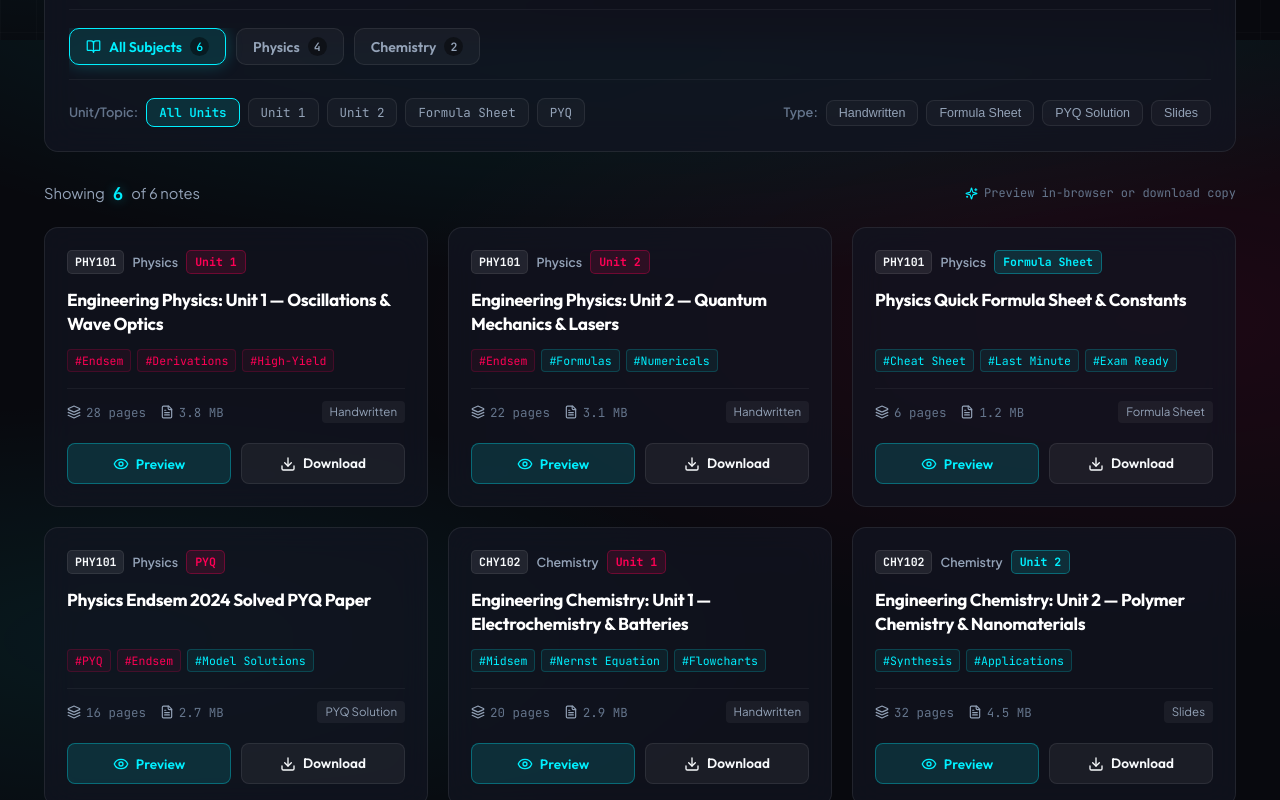
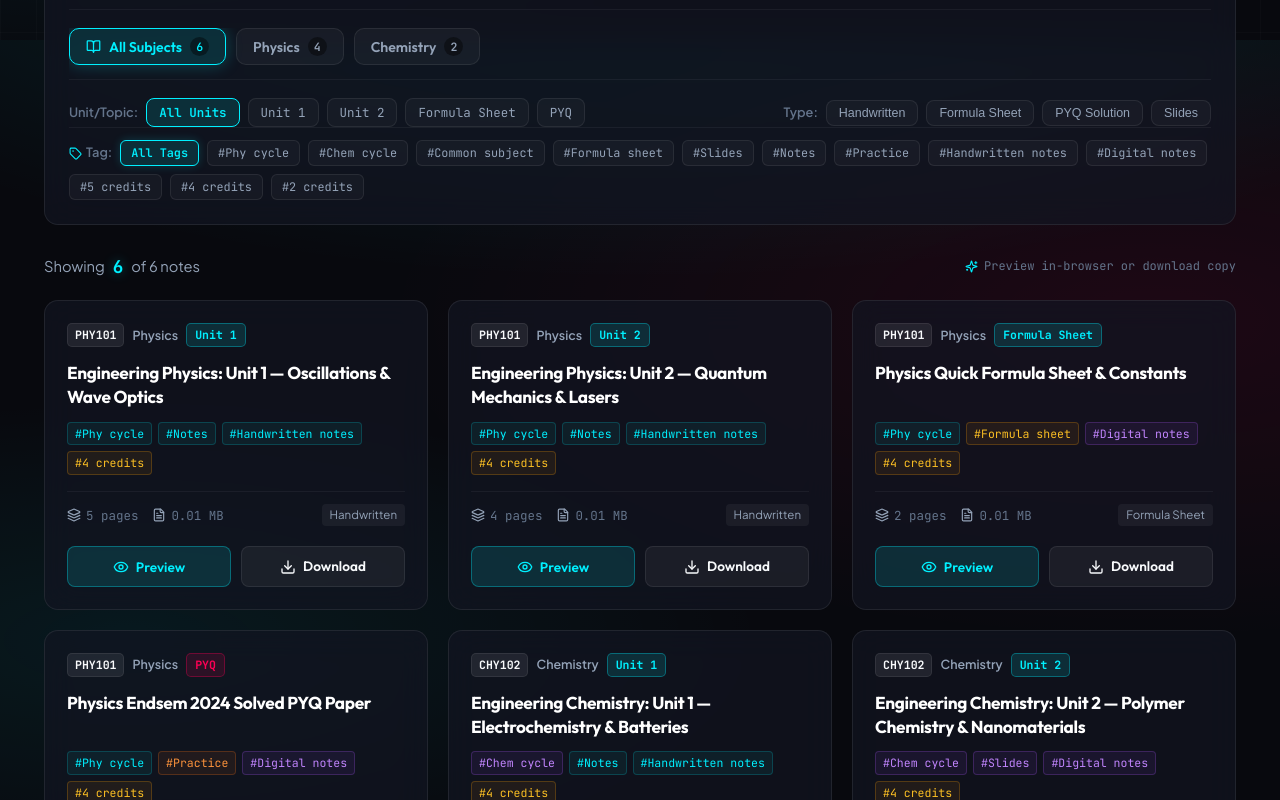
Before and after one commit to sreevats30/sreevats-notes, a React (Vite) app: page / in a window 1280 px wide. Shown: the part 760-1560 px from the top of the page. Built offline with nearby package versions, Linux system fonts and the light colour scheme.

Commit message:
changes to tags

```diff
--- a/src/App.jsx
+++ b/src/App.jsx
@@ -9,6 +9,7 @@ import { PdfViewerModal } from './components/PdfViewerModal';
 import { CgpaCalculator } from './components/CgpaCalculator';
 import { Footer } from './components/Footer';
 import { BookOpen, Search, Sparkles, FilterX, HelpCircle, Layers, ArrowRight } from 'lucide-react';
+import { getNoteTags } from './config';
 
 export function App() {
   const [notes] = useState(rawNotesData);
@@ -20,6 +21,7 @@ export function App() {
   const [selectedType, setSelectedType] = useState('');
   const [selectedBranch, setSelectedBranch] = useState('');
   const [selectedSemester, setSelectedSemester] = useState('');
+  const [selectedTag, setSelectedTag] = useState('');
   const [sortBy, setSortBy] = useState('recent');
 
   // Modals
@@ -44,6 +46,7 @@ export function App() {
     setSelectedType('');
     setSelectedBranch('');
     setSelectedSemester('');
+    setSelectedTag('');
     setSortBy('recent');
   };
 
@@ -55,6 +58,10 @@ export function App() {
       if (selectedType && n.type !== selectedType) return false;
       if (selectedBranch && n.branch !== selectedBranch) return false;
       if (selectedSemester && n.semester !== Number(selectedSemester)) return false;
+      if (selectedTag) {
+        const noteTags = getNoteTags(n);
+        if (!noteTags.includes(selectedTag)) return false;
+      }
       return true;
     });
 
@@ -74,7 +81,7 @@ export function App() {
       }
       return 0;
     });
-  }, [notes, selectedSubject, selectedUnit, selectedType, selectedBranch, selectedSemester, sortBy]);
+  }, [notes, selectedSubject, selectedUnit, selectedType, selectedBranch, selectedSemester, selectedTag, sortBy]);
 
   // Stats calculation
   const totalPages = useMemo(() => {
@@ -124,6 +131,8 @@ export function App() {
                 setSelectedBranch={setSelectedBranch}
                 selectedSemester={selectedSemester}
                 setSelectedSemester={setSelectedSemester}
+                selectedTag={selectedTag}
+                setSelectedTag={setSelectedTag}
                 sortBy={sortBy}
                 setSortBy={setSortBy}
                 onResetFilters={resetAllFilters}
@@ -137,6 +146,9 @@ export function App() {
                   <span className="showing-text">of {notes.length} notes</span>
                   {selectedSubject && (
                     <span className="active-subj-tag">in {selectedSubject}</span>
+                  )}
+                  {selectedTag && (
+                    <span className="active-subj-tag">#{selectedTag}</span>
                   )}
                 </div>
 
--- a/src/components/NoteCard.jsx
+++ b/src/components/NoteCard.jsx
@@ -1,12 +1,24 @@
 import React from 'react';
 import { Eye, Download, FileText, Calendar, Hash, Layers } from 'lucide-react';
-import { FILES_BASE_URL } from '../config';
+import { FILES_BASE_URL, getNoteTags } from '../config';
 
 export function NoteCard({ note, onPreview }) {
+  const activeTags = React.useMemo(() => getNoteTags(note), [note]);
+
   const isExamAlert =
     note.type === 'PYQ Solution' ||
     note.unit === 'PYQ' ||
-    note.tags?.some(t => /endsem|pyq|midsem/i.test(t));
+    activeTags.some(t => /last-minute|practice|endsem|pyq|midsem/i.test(t));
+
+  const getTagColorClass = (tag) => {
+    const t = tag.toLowerCase();
+    if (t.includes('practice')) return 'card-tag-orange';
+    if (t.includes('chem')) return 'card-tag-purple';
+    if (t.includes('common')) return 'card-tag-green';
+    if (t.includes('formula') || t.includes('credit')) return 'card-tag-amber';
+    if (t.includes('digital') || t.includes('slide')) return 'card-tag-purple';
+    return 'card-tag-blue';
+  };
 
   const downloadUrl = `${FILES_BASE_URL}${note.file}`;
 
@@ -33,19 +45,16 @@ export function NoteCard({ note, onPreview }) {
       </h3>
 
       {/* Tags row */}
-      {note.tags && note.tags.length > 0 && (
+      {activeTags.length > 0 && (
         <div className="card-tags-list">
-          {note.tags.map((tag, idx) => {
-            const isRedTag = /endsem|pyq|high-yield|important|derivation/i.test(tag);
-            return (
-              <span
-                key={idx}
-                className={`card-tag ${isRedTag ? 'card-tag-red' : 'card-tag-blue'}`}
-              >
-                #{tag}
-              </span>
-            );
-          })}
+          {activeTags.map((tag, idx) => (
+            <span
+              key={idx}
+              className={`card-tag ${getTagColorClass(tag)}`}
+            >
+              #{tag}
+            </span>
+          ))}
         </div>
       )}
 
--- a/src/components/SearchModal.jsx
+++ b/src/components/SearchModal.jsx
@@ -1,6 +1,6 @@
 import React, { useState, useEffect, useRef } from 'react';
 import { Search, X, FileText, ArrowRight, Eye, Download, Layers } from 'lucide-react';
-import { FILES_BASE_URL } from '../config';
+import { FILES_BASE_URL, getNoteTags } from '../config';
 
 export function SearchModal({ isOpen, onClose, notes, onSelectNote }) {
   const [query, setQuery] = useState('');
@@ -35,7 +35,8 @@ export function SearchModal({ isOpen, onClose, notes, onSelectNote }) {
       const matchUnit = n.unit?.toLowerCase().includes(q);
       const matchCode = n.subjectCode?.toLowerCase().includes(q);
       const matchType = n.type?.toLowerCase().includes(q);
-      const matchTags = n.tags?.some(t => t.toLowerCase().includes(q));
+      const tags = getNoteTags(n);
+      const matchTags = tags.some(t => t.toLowerCase().includes(q));
       return matchTitle || matchSubj || matchUnit || matchCode || matchType || matchTags;
     }).slice(0, 8); // Top 8 matches
   }, [query, notes]);
--- a/src/components/SubjectFilter.jsx
+++ b/src/components/SubjectFilter.jsx
@@ -1,5 +1,6 @@
 import React from 'react';
-import { Filter, X, Sparkles, BookOpen, Layers, Check, SlidersHorizontal } from 'lucide-react';
+import { Filter, X, Sparkles, BookOpen, Layers, Check, SlidersHorizontal, Tag } from 'lucide-react';
+import masterTags from '../data/tags.json';
 
 export function SubjectFilter({
   notes,
@@ -13,6 +14,8 @@ export function SubjectFilter({
   setSelectedBranch,
   selectedSemester,
   setSelectedSemester,
+  selectedTag,
+  setSelectedTag,
   sortBy,
   setSortBy,
   onResetFilters
@@ -58,7 +61,7 @@ export function SubjectFilter({
   }, [notes]);
 
   const hasActiveFilters = Boolean(
-    selectedSubject || selectedUnit || selectedType || selectedBranch || selectedSemester
+    selectedSubject || selectedUnit || selectedType || selectedBranch || selectedSemester || selectedTag
   );
 
   return (
@@ -216,6 +219,34 @@ export function SubjectFilter({
           ))}
         </div>
       </div>
+
+      {/* Tag filter pills (Phy-cycle, Chem-cycle, Last-minute, etc.) */}
+      {masterTags && masterTags.length > 0 && (
+        <div className="tag-filter-row">
+          <span className="unit-scroll-label" style={{ display: 'flex', alignItems: 'center', gap: '4px' }}>
+            <Tag size={13} className="text-neon-cyan" />
+            <span>Tag:</span>
+          </span>
+          <button
+            className={`tag-pill-btn ${!selectedTag ? 'active' : ''}`}
+            onClick={() => setSelectedTag('')}
+          >
+            All Tags
+          </button>
+          {masterTags.map(tag => {
+            const isSelected = selectedTag === tag;
+            return (
+              <button
+                key={tag}
+                className={`tag-pill-btn ${isSelected ? 'active' : ''}`}
+                onClick={() => setSelectedTag(isSelected ? '' : tag)}
+              >
+                #{tag}
+              </button>
+            );
+          })}
+        </div>
+      )}
     </div>
   );
 }
--- a/src/config.js
+++ b/src/config.js
@@ -20,3 +20,20 @@ export const SITE_CONFIG = {
   contactEmail: 'contact@notes-sreevats.pages.dev',
   githubUrl: 'https://github.com',
 };
+
+/**
+ * Extracts active tags from a note.
+ * Supports:
+ * - 1/0 toggle object: { "Endsem": 1, "Midsem": 0, "Derivations": 1 }
+ * - array of strings: ["Endsem", "Derivations"]
+ */
+export function getNoteTags(note) {
+  if (!note || !note.tags) return [];
+  if (Array.isArray(note.tags)) return note.tags;
+  if (typeof note.tags === 'object') {
+    return Object.entries(note.tags)
+      .filter(([_, val]) => val === 1 || val === '1' || val === true)
+      .map(([tag]) => tag);
+  }
+  return [];
+}
--- a/src/data/notes.json
+++ b/src/data/notes.json
@@ -6,9 +6,22 @@
     "subjectCode": "PHY101",
     "unit": "Unit 1",
     "type": "Handwritten",
-    "tags": ["Endsem", "Derivations", "High-Yield"],
-    "pages": 28,
-    "sizeMB": 3.8,
+    "tags": {
+      "Phy cycle": 1,
+      "Chem cycle": 0,
+      "Common subject": 0,
+      "Formula sheet": 0,
+      "Slides": 0,
+      "Notes": 1,
+      "Practice": 0,
+      "Handwritten notes": 1,
+      "Digital notes": 0,
+      "5 credits": 0,
+      "4 credits": 1,
+      "2 credits": 0
+    },
+    "pages": 5,
+    "sizeMB": 0.01,
     "file": "physics/unit-1.pdf",
     "addedOn": "2026-10-02",
     "branch": "First Year",
@@ -21,9 +34,22 @@
     "subjectCode": "PHY101",
     "unit": "Unit 2",
     "type": "Handwritten",
-    "tags": ["Endsem", "Formulas", "Numericals"],
-    "pages": 22,
-    "sizeMB": 3.1,
+    "tags": {
+      "Phy cycle": 1,
+      "Chem cycle": 0,
+      "Common subject": 0,
+      "Formula sheet": 0,
+      "Slides": 0,
+      "Notes": 1,
+      "Practice": 0,
+      "Handwritten notes": 1,
+      "Digital notes": 0,
+      "5 credits": 0,
+      "4 credits": 1,
+      "2 credits": 0
+    },
+    "pages": 4,
+    "sizeMB": 0.01,
     "file": "physics/unit-2.pdf",
     "addedOn": "2026-09-28",
     "branch": "First Year",
@@ -36,9 +62,22 @@
     "subjectCode": "PHY101",
     "unit": "Formula Sheet",
     "type": "Formula Sheet",
-    "tags": ["Cheat Sheet", "Last Minute", "Exam Ready"],
-    "pages": 6,
-    "sizeMB": 1.2,
+    "tags": {
+      "Phy cycle": 1,
+      "Chem cycle": 0,
+      "Common subject": 0,
+      "Formula sheet": 1,
+      "Slides": 0,
+      "Notes": 0,
+      "Practice": 0,
+      "Handwritten notes": 0,
+      "Digital notes": 1,
+      "5 credits": 0,
+      "4 credits": 1,
+      "2 credits": 0
+    },
+    "pages": 2,
+    "sizeMB": 0.01,
     "file": "physics/formula-sheet.pdf",
     "addedOn": "2026-09-25",
     "branch": "First Year",
@@ -51,9 +90,22 @@
     "subjectCode": "PHY101",
     "unit": "PYQ",
     "type": "PYQ Solution",
-    "tags": ["PYQ", "Endsem", "Model Solutions"],
-    "pages": 16,
-    "sizeMB": 2.7,
+    "tags": {
+      "Phy cycle": 1,
+      "Chem cycle": 0,
+      "Common subject": 0,
+      "Formula sheet": 0,
+      "Slides": 0,
+      "Notes": 0,
+      "Practice": 1,
+      "Handwritten notes": 0,
+      "Digital notes": 1,
+      "5 credits": 0,
+      "4 credits": 1,
+      "2 credits": 0
+    },
+    "pages": 4,
+    "sizeMB": 0.01,
     "file": "physics/pyq-2024.pdf",
     "addedOn": "2026-09-20",
     "branch": "First Year",
@@ -66,9 +118,22 @@
     "subjectCode": "CHY102",
     "unit": "Unit 1",
     "type": "Handwritten",
-    "tags": ["Midsem", "Nernst Equation", "Flowcharts"],
-    "pages": 20,
-    "sizeMB": 2.9,
+    "tags": {
+      "Phy cycle": 0,
+      "Chem cycle": 1,
+      "Common subject": 0,
+      "Formula sheet": 0,
+      "Slides": 0,
+      "Notes": 1,
+      "Practice": 0,
+      "Handwritten notes": 1,
+      "Digital notes": 0,
+      "5 credits": 0,
+      "4 credits": 1,
+      "2 credits": 0
+    },
+    "pages": 4,
+    "sizeMB": 0.01,
     "file": "chemistry/unit-1.pdf",
     "addedOn": "2026-09-15",
     "branch": "First Year",
@@ -81,9 +146,22 @@
     "subjectCode": "CHY102",
     "unit": "Unit 2",
     "type": "Slides",
-    "tags": ["Synthesis", "Applications"],
-    "pages": 32,
-    "sizeMB": 4.5,
+    "tags": {
+      "Phy cycle": 0,
+      "Chem cycle": 1,
+      "Common subject": 0,
+      "Formula sheet": 0,
+      "Slides": 1,
+      "Notes": 0,
+      "Practice": 0,
+      "Handwritten notes": 0,
+      "Digital notes": 1,
+      "5 credits": 0,
+      "4 credits": 1,
+      "2 credits": 0
+    },
+    "pages": 5,
+    "sizeMB": 0.01,
     "file": "chemistry/unit-2.pdf",
     "addedOn": "2026-09-10",
     "branch": "First Year",
--- /dev/null
+++ b/src/data/tags.json
@@ -0,0 +1,14 @@
+[
+  "Phy cycle",
+  "Chem cycle",
+  "Common subject",
+  "Formula sheet",
+  "Slides",
+  "Notes",
+  "Practice",
+  "Handwritten notes",
+  "Digital notes",
+  "5 credits",
+  "4 credits",
+  "2 credits"
+]
--- a/src/index.css
+++ b/src/index.css
@@ -820,6 +820,40 @@ h1, h2, h3, h4, h5, h6 {
   font-weight: 600;
 }
 
+.tag-filter-row {
+  display: flex;
+  align-items: center;
+  gap: 8px;
+  flex-wrap: wrap;
+  padding-top: 12px;
+  border-top: 1px solid rgba(255, 255, 255, 0.05);
+}
+
+.tag-pill-btn {
+  background: rgba(255, 255, 255, 0.03);
+  border: 1px solid var(--border-subtle);
+  color: var(--text-muted);
+  padding: 4px 10px;
+  border-radius: 6px;
+  font-family: var(--font-mono);
+  font-size: 0.74rem;
+  cursor: pointer;
+  transition: all var(--transition-fast);
+}
+
+.tag-pill-btn:hover {
+  background: rgba(255, 255, 255, 0.08);
+  color: #FFFFFF;
+}
+
+.tag-pill-btn.active {
+  background: rgba(0, 240, 255, 0.12);
+  color: var(--neon-blue);
+  border-color: var(--neon-blue);
+  font-weight: 600;
+  box-shadow: 0 0 10px rgba(0, 240, 255, 0.18);
+}
+
 /* ========================================================
    NOTES GRID & NOTE CARD
    ======================================================== */
@@ -974,6 +1008,31 @@ h1, h2, h3, h4, h5, h6 {
   color: var(--neon-red);
   border: 1px solid rgba(255, 0, 85, 0.18);
 }
+
+.card-tag-purple {
+  background: rgba(168, 85, 247, 0.08);
+  color: #c084fc;
+  border: 1px solid rgba(168, 85, 247, 0.24);
+}
+
+.card-tag-green {
+  background: rgba(16, 185, 129, 0.08);
+  color: #34d399;
+  border: 1px solid rgba(16, 185, 129, 0.24);
+}
+
+.card-tag-amber {
+  background: rgba(245, 158, 11, 0.08);
+  color: #fbbf24;
+  border: 1px solid rgba(245, 158, 11, 0.24);
+}
+
+.card-tag-orange {
+  background: rgba(249, 115, 22, 0.08);
+  color: #fb923c;
+  border: 1px solid rgba(249, 115, 22, 0.24);
+}
+
 
 .card-meta-row {
   display: flex;
```
Also changed, not shown: scripts/check-notes.js (+15 -1 lines).
